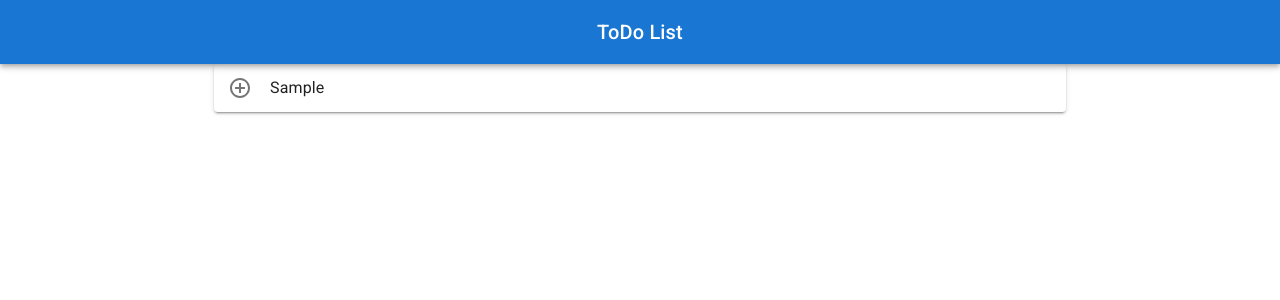
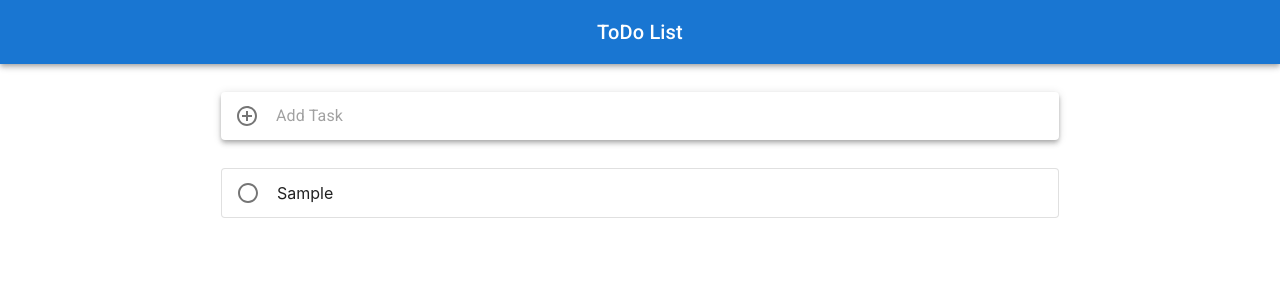
Before and after one commit to khatabakhsh/todo, a Next.js app: page / in a window 1280 px wide. Both pictures are taken after typing "Sample" into the empty fields and a click on the button "AddCircleOutline". Shown: the top 300 px of the page. Built offline with nearby package versions, Linux system fonts and the light colour scheme.

Commit message:
added: AddTodoInput & TodoList components

```diff
--- /dev/null
+++ b/src/components/AddTodoInput.js
@@ -0,0 +1,55 @@
+import { useRef, useEffect } from 'react';
+import { useDispatch } from 'react-redux';
+import { Paper, InputBase, IconButton } from '@mui/material';
+import AddCircleOutlineIcon from '@mui/icons-material/AddCircleOutline';
+import { addTodo } from '../redux/slices/todosSlice';
+
+export default function AddTodoInput() {
+  const inputRef = useRef(null);
+  useEffect(() => {
+    inputRef.current.focus();
+  }, [inputRef]);
+
+  const dispatch = useDispatch();
+
+  const handleSubmit = (e) => {
+    e.preventDefault();
+    const text = inputRef.current.value;
+    dispatch(addTodo({ id: Date.now(), text }));
+    inputRef.current.value = '';
+  };
+
+  return (
+    <Paper
+      component="form"
+      onSubmit={handleSubmit}
+      elevation={4}
+      sx={{
+        m: '28px 7px',
+        p: '2px 4px',
+        display: 'flex',
+        alignItems: 'center',
+        justifyContent: 'flex-start',
+      }}
+    >
+      <IconButton
+        sx={{ p: '10px' }}
+        type="submit"
+        value="Submit"
+        aria-label="AddCircleOutline"
+      >
+        <AddCircleOutlineIcon />
+      </IconButton>
+      <InputBase
+        sx={{ ml: '7px', flex: 1 }}
+        placeholder="Add Task"
+        inputProps={{ 'aria-label': 'add task' }}
+        name="add-task"
+        id="addTask"
+        autoFocus
+        type="text"
+        inputRef={inputRef}
+      />
+    </Paper>
+  );
+}
--- a/src/components/TodoApp.js
+++ b/src/components/TodoApp.js
@@ -1,58 +1,12 @@
-import { useRef, useEffect, useId } from 'react';
-import { useSelector, useDispatch } from 'react-redux';
-import { Container, Paper, InputBase, IconButton } from '@mui/material';
-import AddCircleOutlineIcon from '@mui/icons-material/AddCircleOutline';
-import { addTodo, selectTodos } from '../redux/slices/todosSlice';
+import { Container } from '@mui/material';
+import AddTodoInput from './AddTodoInput';
+import TodoList from './TodoList';
 
 export default function TodoApp() {
-  const inputRef = useRef(null);
-  useEffect(() => {
-    inputRef.current.focus();
-  }, [inputRef]);
-
-  const dispatch = useDispatch();
-  const todos = useSelector(selectTodos);
-
-  const id = useId();
-
-  const handleSubmit = (e) => {
-    e.preventDefault();
-    const text = inputRef.current.value;
-    dispatch(addTodo({ id, text }));
-  };
-
   return (
     <Container maxWidth="md">
-      <Paper
-        component="form"
-        onSubmit={handleSubmit}
-        elevation={2}
-        sx={{
-          p: '2px 4px',
-          display: 'flex',
-          alignItems: 'center',
-          justifyContent: 'flex-start',
-        }}
-      >
-        <IconButton
-          sx={{ p: '10px' }}
-          type="submit"
-          value="Submit"
-          aria-label="AddCircleOutline"
-        >
-          <AddCircleOutlineIcon />
-        </IconButton>
-        <InputBase
-          sx={{ ml: 1, flex: 1 }}
-          placeholder="Add Task"
-          inputProps={{ 'aria-label': 'add task' }}
-          name="add-task"
-          id="addTask"
-          autoFocus
-          type="text"
-          inputRef={inputRef}
-        />
-      </Paper>
+      <AddTodoInput />
+      <TodoList />
     </Container>
   );
 }
--- /dev/null
+++ b/src/components/TodoList.js
@@ -0,0 +1,36 @@
+import { useSelector } from 'react-redux';
+import { Paper, IconButton, Stack } from '@mui/material';
+import RadioButtonUncheckedRoundedIcon from '@mui/icons-material/RadioButtonUncheckedRounded';
+import { selectTodos } from '../redux/slices/todosSlice';
+
+export default function TodoList() {
+  const todos = useSelector(selectTodos);
+
+  return (
+    todos.length !== 0 &&
+    todos.map((todo) => (
+      <Paper
+        component="div"
+        variant="outlined"
+        sx={{
+          m: '7px',
+          p: '2px 4px',
+          display: 'flex',
+          alignItems: 'center',
+          justifyContent: 'flex-start',
+        }}
+        key={todo.id}
+      >
+        <IconButton
+          sx={{ p: '10px' }}
+          aria-label="RadioButtonUncheckedRoundedIcon"
+        >
+          <RadioButtonUncheckedRoundedIcon />
+        </IconButton>
+        <Stack component="span" sx={{ ml: '7px', pb: '0.5px' }}>
+          {todo.text}
+        </Stack>
+      </Paper>
+    ))
+  );
+}
```
